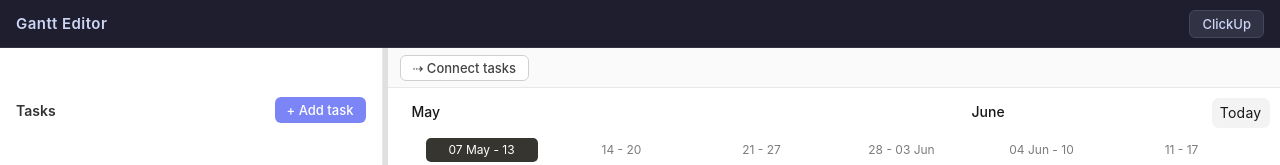
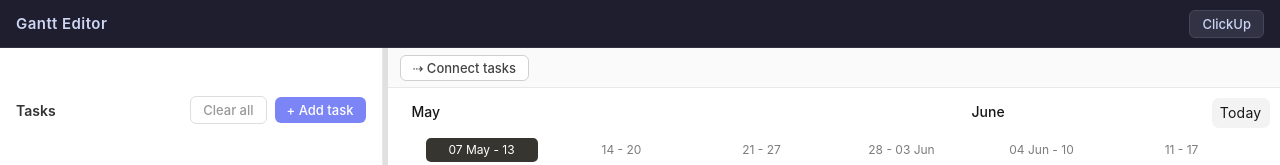
Before and after one commit to MiroslawRajczyk/gantt-editor, a React (Vite) app: page / in a window 1280 px wide. Shown: the top 165 px of the page. Built offline with nearby package versions, Linux system fonts and the light colour scheme.

Commit message:
Clear all [tasks] button
Signed-off-by: igorosky <igor.zaworski2@gmail.com>

```diff
--- a/src/App.css
+++ b/src/App.css
@@ -263,6 +263,29 @@
   background: #5c67e8;
 }
 
+.task-panel__header-actions {
+  display: flex;
+  gap: 8px;
+  align-items: center;
+}
+
+.task-panel__clear-btn {
+  padding: 5px 12px;
+  background: transparent;
+  color: #999;
+  border: 1px solid #ddd;
+  border-radius: 6px;
+  font-size: 13px;
+  font-weight: 500;
+  transition: background 0.15s, border-color 0.15s, color 0.15s;
+}
+
+.task-panel__clear-btn:hover {
+  background: #fff0f0;
+  border-color: #f5a0a0;
+  color: #c0392b;
+}
+
 .task-panel__list {
   flex: 1;
   overflow-y: auto;
--- a/src/App.tsx
+++ b/src/App.tsx
@@ -15,7 +15,7 @@ const MAX_PCT = 70
 const DEFAULT_PCT = 30
 
 export default function App() {
-  const { tasks, setTasks, addTask, removeTask, updateTask, reorderTask } = useTasks()
+  const { tasks, setTasks, addTask, removeTask, updateTask, reorderTask, clearTasks } = useTasks()
   const { config, setConfig } = useClickUpConfig()
   const [leftPct, setLeftPct] = useState(DEFAULT_PCT)
   const [settingsOpen, setSettingsOpen] = useState(false)
@@ -166,6 +166,7 @@ export default function App() {
           <TaskPanel
             tasks={tasks}
             onAdd={addTask}
+            onClear={() => { if (confirm('Remove all tasks?')) clearTasks() }}
             onRemove={removeTask}
             onUpdate={handleTaskUpdate}
             onReorder={reorderTask}
--- a/src/components/TaskPanel.tsx
+++ b/src/components/TaskPanel.tsx
@@ -7,13 +7,14 @@ import { GANTT_HEADER_HEIGHT, GANTT_TOOLBAR_HEIGHT } from '../constants'
 interface Props {
   tasks: GanttTask[]
   onAdd: () => void
+  onClear: () => void
   onRemove: (id: string) => void
   onUpdate: (id: string, patch: Partial<GanttTask>) => void
   onReorder: (fromIndex: number, toIndex: number) => void
   listRef: RefObject<HTMLDivElement>
 }
 
-export function TaskPanel({ tasks, onAdd, onRemove, onUpdate, onReorder, listRef }: Props) {
+export function TaskPanel({ tasks, onAdd, onClear, onRemove, onUpdate, onReorder, listRef }: Props) {
   const dragIndexRef = useRef<number | null>(null)
   const [dragOverIndex, setDragOverIndex] = useState<number | null>(null)
 
@@ -43,9 +44,10 @@ export function TaskPanel({ tasks, onAdd, onRemove, onUpdate, onReorder, listRef
     <div className="task-panel">
       <div className="task-panel__header" style={{ height: GANTT_HEADER_HEIGHT + GANTT_TOOLBAR_HEIGHT }}>
         <h2 className="task-panel__title">Tasks</h2>
-        <button className="task-panel__add-btn" onClick={onAdd}>
-          + Add task
-        </button>
+        <div className="task-panel__header-actions">
+          <button className="task-panel__clear-btn" onClick={onClear}>Clear all</button>
+          <button className="task-panel__add-btn" onClick={onAdd}>+ Add task</button>
+        </div>
       </div>
 
       <div className="task-panel__list" ref={listRef}>
--- a/src/hooks/useTasks.ts
+++ b/src/hooks/useTasks.ts
@@ -81,5 +81,9 @@ export function useTasks() {
     })
   }
 
-  return { tasks, setTasks, addTask, removeTask, updateTask, reorderTask }
+  function clearTasks() {
+    setTasks([])
+  }
+
+  return { tasks, setTasks, addTask, removeTask, updateTask, reorderTask, clearTasks }
 }
```
